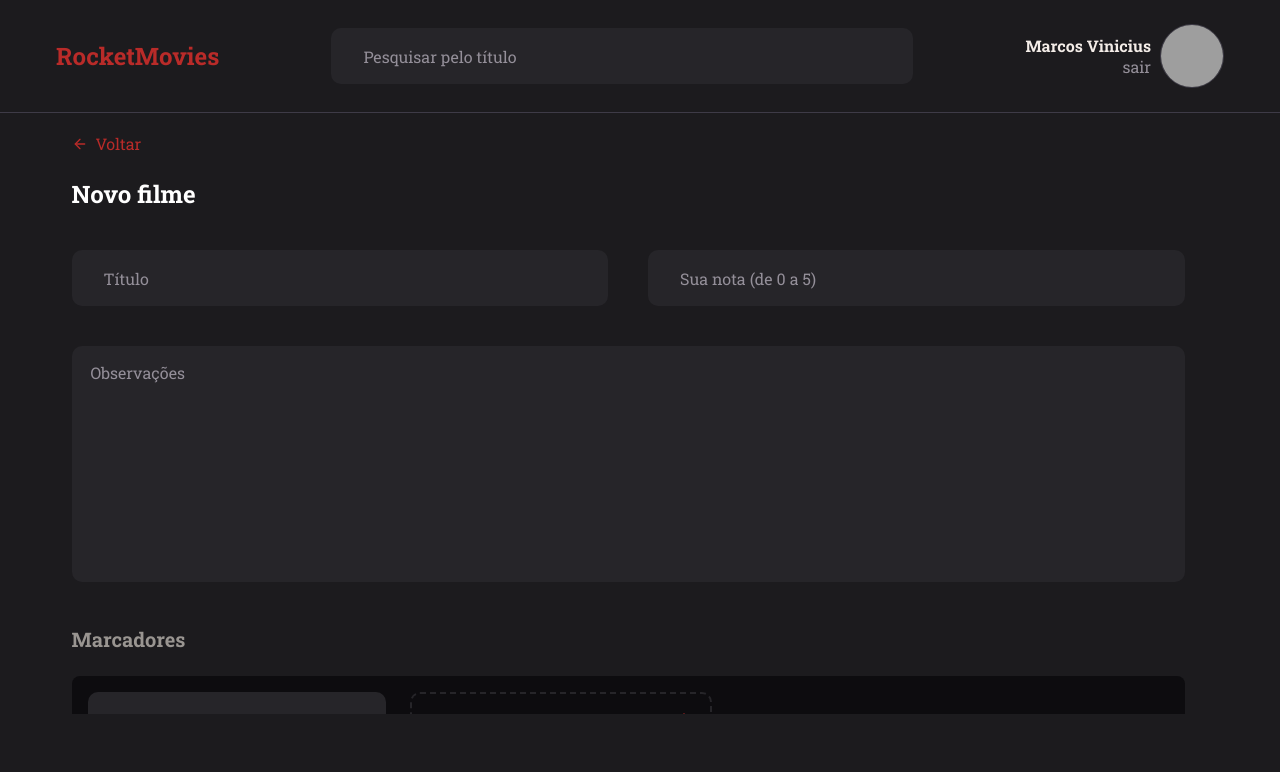
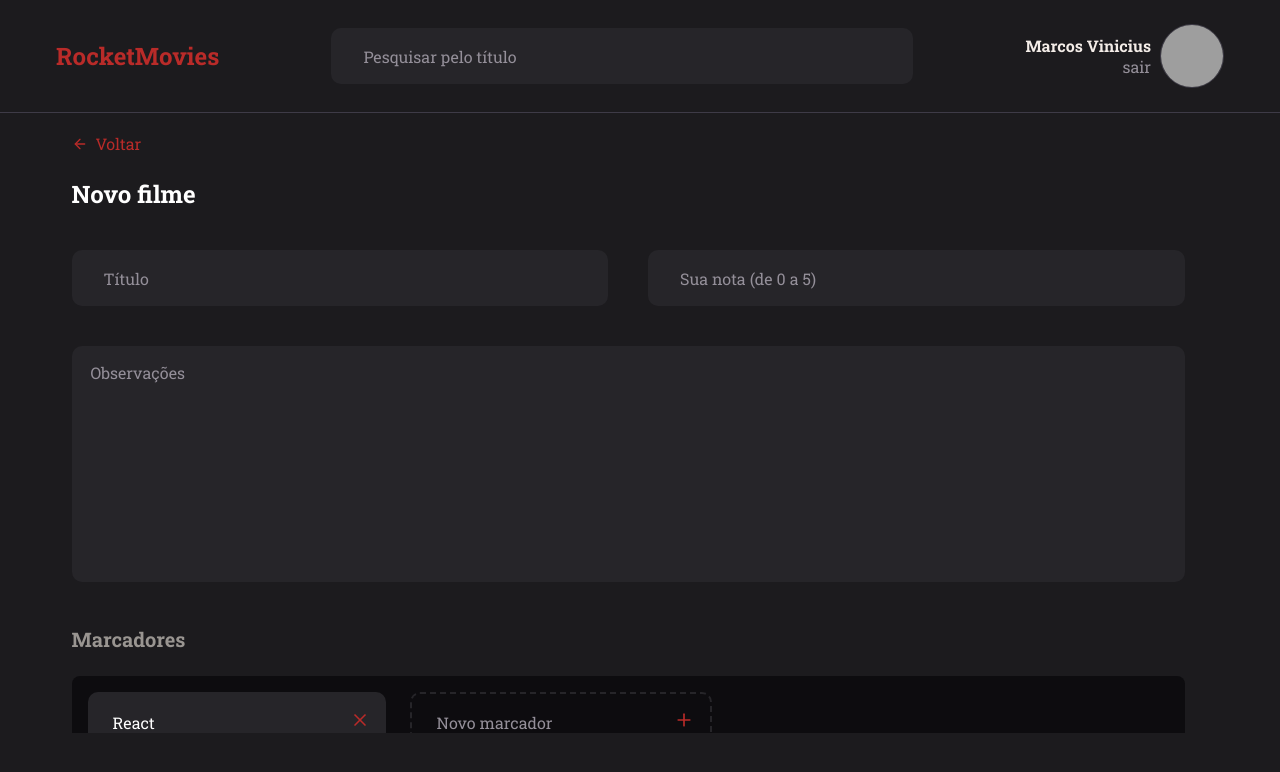
Before and after one commit to mviniciussb/MovieNotes--Frontend, a React (Vite) app: page /createmovie in a window 1280 px wide. Shown: the top 772 px of the page. Built offline with nearby package versions, Linux system fonts and the light colour scheme; grey boxes are pictures that could not be loaded.

Commit message:
Improved the issue of bearings on referring pages.

```diff
--- a/src/pages/createMovie/style.js
+++ b/src/pages/createMovie/style.js
@@ -7,7 +7,7 @@ export const Container = styled.div`
 
 export const Form = styled.form`
   width: 113.7rem;
-  height: 58.1rem;
+  height: 60rem;
   margin: 2rem auto 0;
 
   padding-right: 2.4rem;
@@ -53,9 +53,8 @@ export const Form = styled.form`
 
   > .buttons {
     display: flex;
+    justify-content: right;
     gap: 4rem;
-
-    margin-bottom: 5rem;
 
     a:nth-child(1) {
       background-color: ${({ theme }) => theme.COLORS.BACKGROUND_1};
--- a/src/pages/home/style.js
+++ b/src/pages/home/style.js
@@ -13,7 +13,7 @@ export const Main = styled.main`
 
   overflow-y: auto;
 
-  height: 50rem;
+  height: 70%;
   padding-right: 1.6rem;
 
   > .title-page {
```
